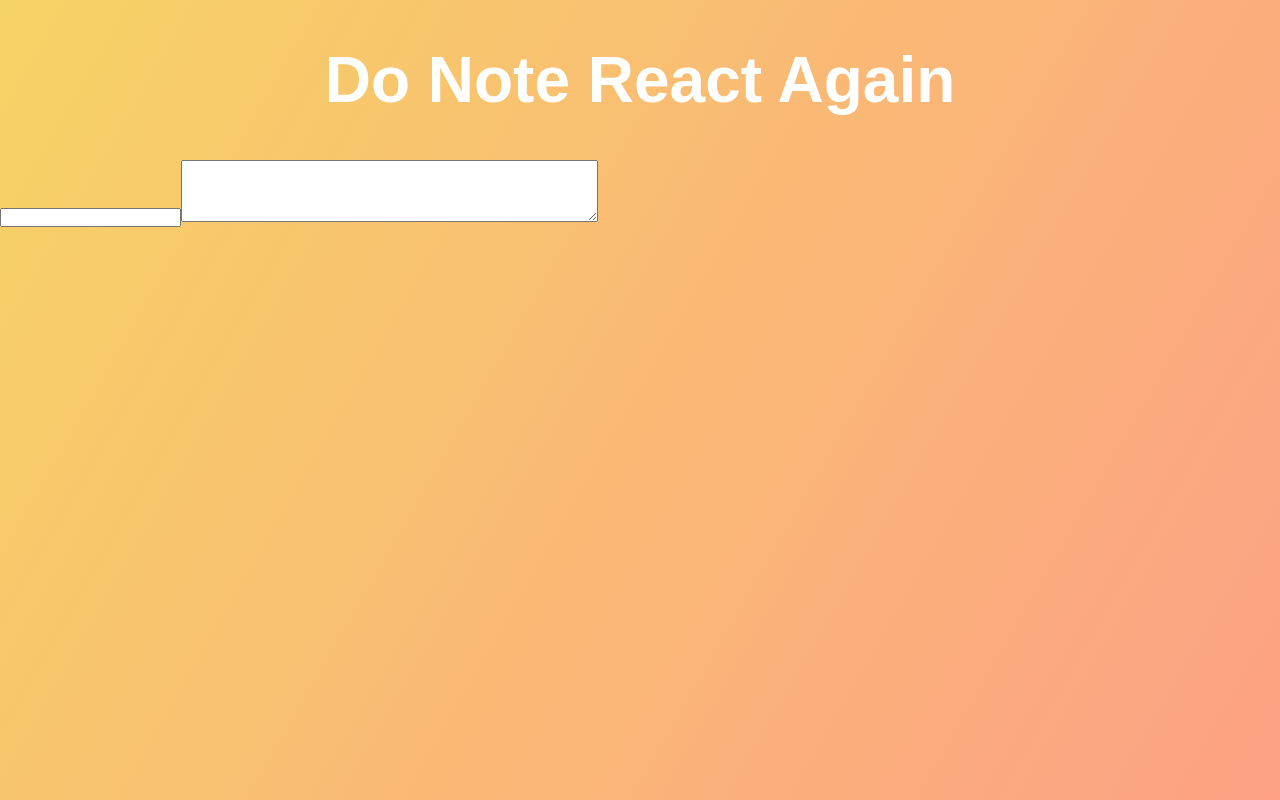
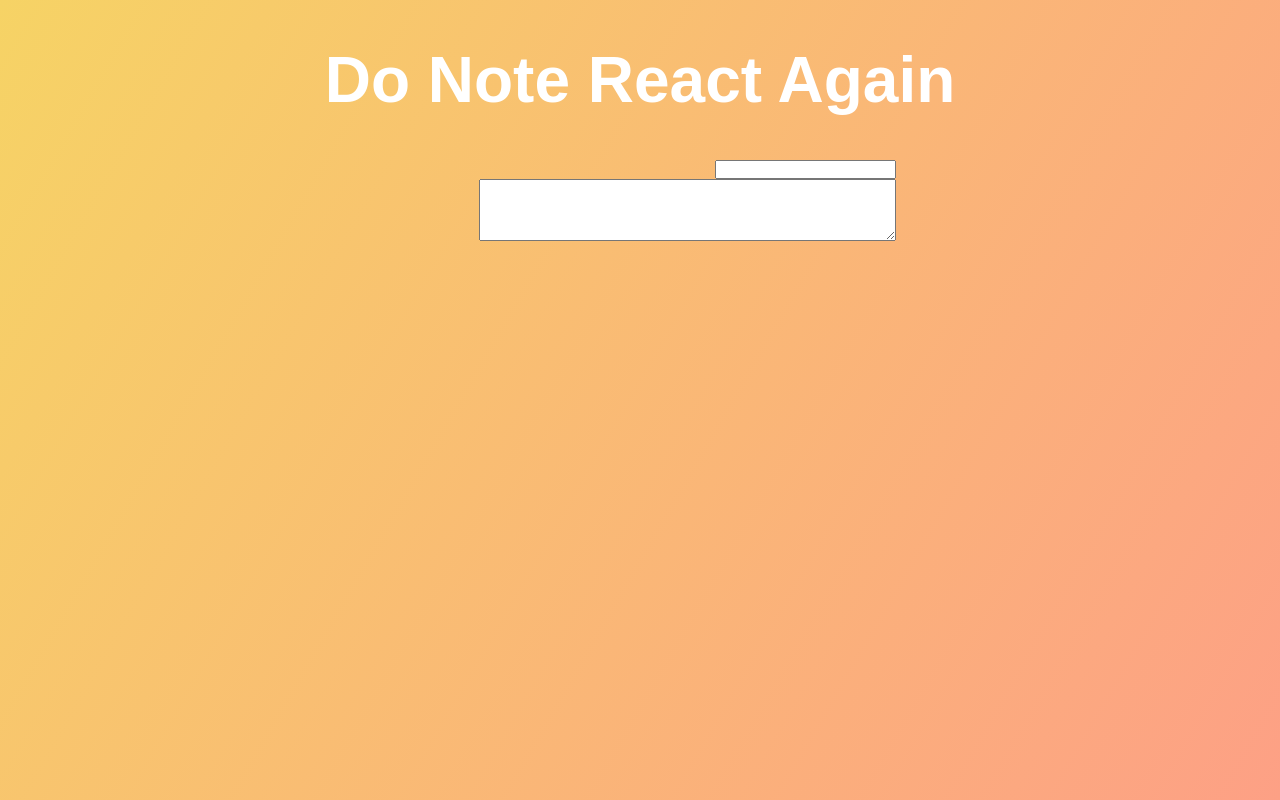
Before and after one commit to mathieu-superpose/DoNoteReactAgain, a React (Create React App) app: page / in a window 1280 px wide. Built offline with nearby package versions, Linux system fonts and the light colour scheme.

Commit message:
add basic layout

```diff
--- a/src/App.scss
+++ b/src/App.scss
@@ -9,10 +9,22 @@ body {
   font-family: "Poppins", sans-serif;
   min-height: 100vh;
 }
-header {
+.header {
   font-size: 2rem;
   min-height: 20vh;
   display: flex;
   justify-content: center;
   align-items: center;
 }
+.markdownInput {
+  display: flex;
+  flex-direction: column;
+  width: 70vw;
+  align-items: flex-end;
+}
+.title {
+
+}
+.note {
+
+}
--- a/src/components/MarkdownInput/index.jsx
+++ b/src/components/MarkdownInput/index.jsx
@@ -11,9 +11,9 @@ const MarkdownInput = ( {setTitle, setNote} ) => {
 	};
 
 	return (
-	<div>
-		<input onChange={getTitle} type="text" />
-		<textarea onChange={getNote} id="w3review" name="w3review" rows="4" cols="50" />
+	<div className='markdownInput'>
+		<input onChange={getTitle} className='title' type="text" />
+		<textarea onChange={getNote} className='note' rows="4" cols="50" />
 	</div>
 	);
 };
--- a/src/index.jsx
+++ b/src/index.jsx
@@ -8,8 +8,8 @@ const App = () => {
 	const [note, setNote] = useState('');
 
 	return (
-	    <div className='App'>
-			<header>
+	    <div className='app'>
+			<header className='header'>
 				<h1>Do Note React Again</h1>
 			</header>
 			<MarkdownInput setTitle={setTitle} setNote={setNote} />
```
